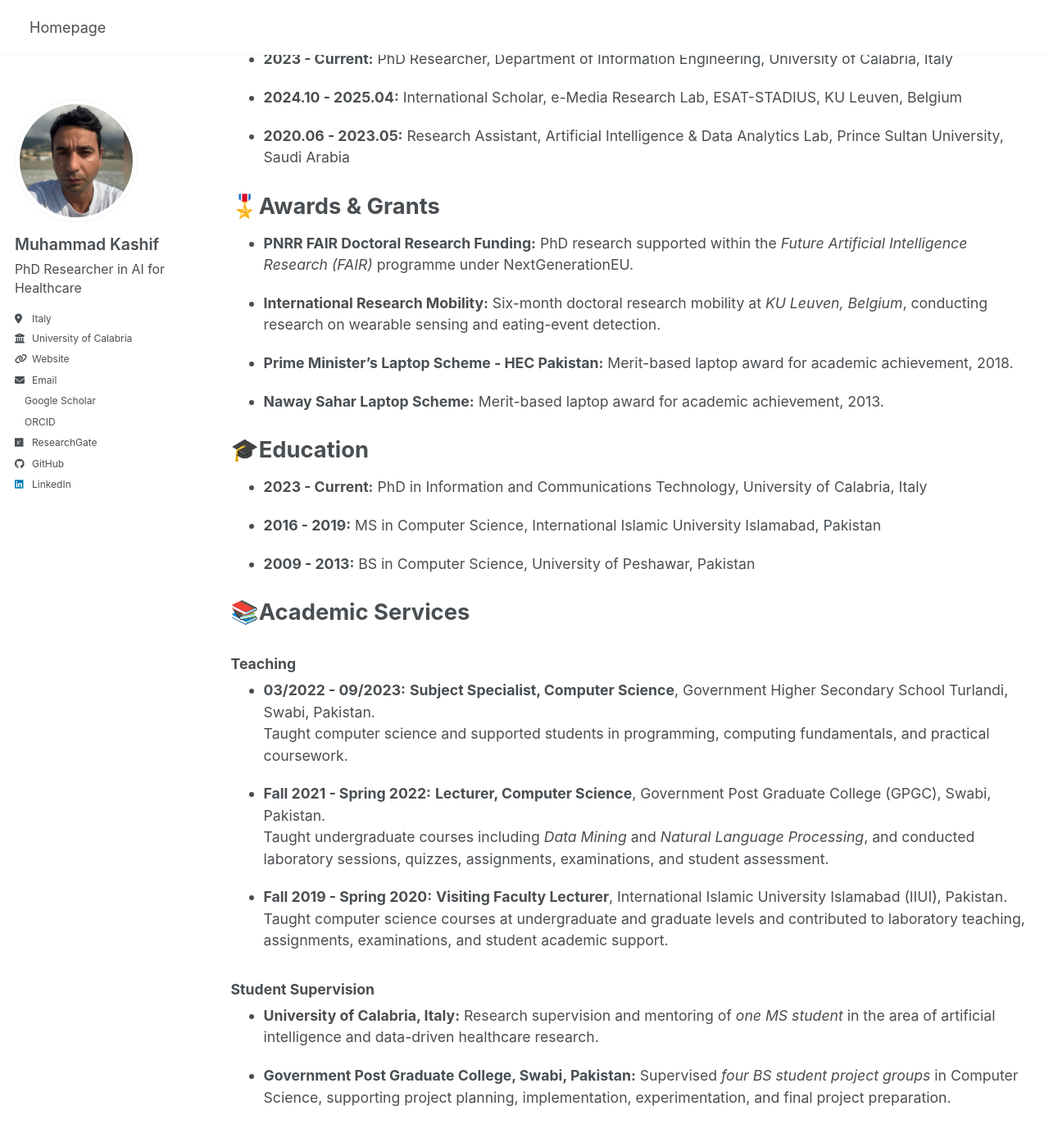
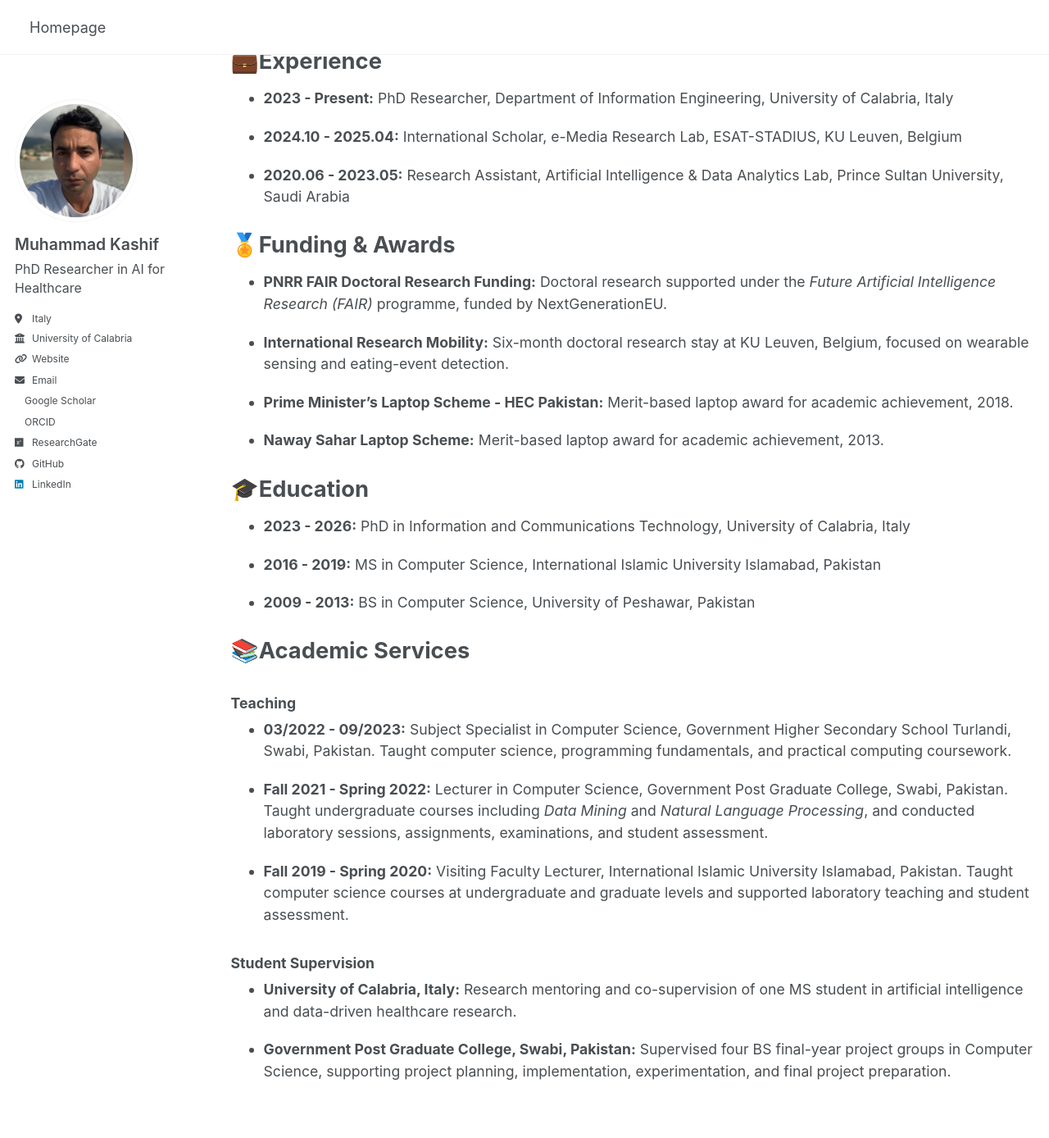
Before and after one commit to drkashifhon/drkashifhon.github.io, a Jekyll site: the page built from _pages/about.md, in a window 1280 px wide and 1400 px high, scrolled down 1350 px. Shown: the top 1388 px of the window at 82% size. Built offline with Jekyll 4.4.1, drawn with Linux system fonts in a browser that asks for light colours; a style sheet for code colours, icons or effects is not loaded; some of the changed text lies outside the part shown.

Commit message:
Update about.md

```diff
--- a/_pages/about.md
+++ b/_pages/about.md
@@ -23,6 +23,8 @@
 - **2026.09:** Presented our paper, *“Meal Episode Detection from Continuous Glucose Monitoring Using a BiLSTM Sliding-Window and Constraint-Based Decoding,”* at the 34th European Signal Processing Conference (EUSIPCO 2026) in Bruges, Belgium.
 
 - **2026.07:** Our review paper, *“AI-Based Detection and Prediction of Eating Events Using Continuous Glucose Monitoring: A Comprehensive Review,”* was accepted for publication in *Biomedical Signal Processing and Control*.
+
+- - **2026.07:** Our work, *“Task-Conditioned PEFT with Prompt-Aligned ASR Error Structure Fusion for Parkinson's Speech Assessment,”* received Best Poster Award.
 
 - **2026.07:** Our work, *“Task-Conditioned PEFT with Prompt-Aligned ASR Error Structure Fusion for Parkinson's Speech Assessment,”* was presented at the ACM Conference on Bioinformatics, Computational Biology, and Health Informatics (*ACM BCB 2026*) in Rende, Italy.
 
@@ -37,18 +39,18 @@
 
 # 💼Experience
 
-- **2023 - Current:** PhD Researcher, Department of Information Engineering, University of Calabria, Italy
+- **2023 - Present:** PhD Researcher, Department of Information Engineering, University of Calabria, Italy
 
 - **2024.10 - 2025.04:** International Scholar, e-Media Research Lab, ESAT-STADIUS, KU Leuven, Belgium
 
 - **2020.06 - 2023.05:** Research Assistant, Artificial Intelligence & Data Analytics Lab, Prince Sultan University, Saudi Arabia
 
 
-# 🎖️Awards & Grants
+# 🏅Funding & Awards
 
-- **PNRR FAIR Doctoral Research Funding:** PhD research supported within the *Future Artificial Intelligence Research (FAIR)* programme under NextGenerationEU.
+- **PNRR FAIR Doctoral Research Funding:** Doctoral research supported under the *Future Artificial Intelligence Research (FAIR)* programme, funded by NextGenerationEU.
 
-- **International Research Mobility:** Six-month doctoral research mobility at *KU Leuven, Belgium*, conducting research on wearable sensing and eating-event detection.
+- **International Research Mobility:** Six-month doctoral research stay at KU Leuven, Belgium, focused on wearable sensing and eating-event detection.
 
 - **Prime Minister's Laptop Scheme - HEC Pakistan:** Merit-based laptop award for academic achievement, 2018.
 
@@ -57,7 +59,7 @@
 
 # 🎓Education
 
-- **2023 - Current:** PhD in Information and Communications Technology, University of Calabria, Italy
+- **2023 - 2026:** PhD in Information and Communications Technology, University of Calabria, Italy
 
 - **2016 - 2019:** MS in Computer Science, International Islamic University Islamabad, Pakistan
 
@@ -68,18 +70,14 @@
 
 ### Teaching
 
-- **03/2022 - 09/2023:** **Subject Specialist, Computer Science**, Government Higher Secondary School Turlandi, Swabi, Pakistan.
-  Taught computer science and supported students in programming, computing fundamentals, and practical coursework.
+- **03/2022 - 09/2023:** Subject Specialist in Computer Science, Government Higher Secondary School Turlandi, Swabi, Pakistan. Taught computer science, programming fundamentals, and practical computing coursework.
 
-- **Fall 2021 - Spring 2022:** **Lecturer, Computer Science**, Government Post Graduate College (GPGC), Swabi, Pakistan.
-  Taught undergraduate courses including *Data Mining* and *Natural Language Processing*, and conducted laboratory sessions, quizzes, assignments, examinations, and student assessment.
+- **Fall 2021 - Spring 2022:** Lecturer in Computer Science, Government Post Graduate College, Swabi, Pakistan. Taught undergraduate courses including *Data Mining* and *Natural Language Processing*, and conducted laboratory sessions, assignments, examinations, and student assessment.
 
-- **Fall 2019 - Spring 2020:** **Visiting Faculty Lecturer**, International Islamic University Islamabad (IIUI), Pakistan.
-  Taught computer science courses at undergraduate and graduate levels and contributed to laboratory teaching, assignments, examinations, and student academic support.
-
+- **Fall 2019 - Spring 2020:** Visiting Faculty Lecturer, International Islamic University Islamabad, Pakistan. Taught computer science courses at undergraduate and graduate levels and supported laboratory teaching and student assessment.
 
 ### Student Supervision
 
-- **University of Calabria, Italy:** Research supervision and mentoring of *one MS student* in the area of artificial intelligence and data-driven healthcare research.
+- **University of Calabria, Italy:** Research mentoring and co-supervision of one MS student in artificial intelligence and data-driven healthcare research.
 
-- **Government Post Graduate College, Swabi, Pakistan:** Supervised *four BS student project groups* in Computer Science, supporting project planning, implementation, experimentation, and final project preparation.
+- **Government Post Graduate College, Swabi, Pakistan:** Supervised four BS final-year project groups in Computer Science, supporting project planning, implementation, experimentation, and final project preparation.
```
Also changed, not shown: other parts of _pages/about.md (+2 -2 lines).
